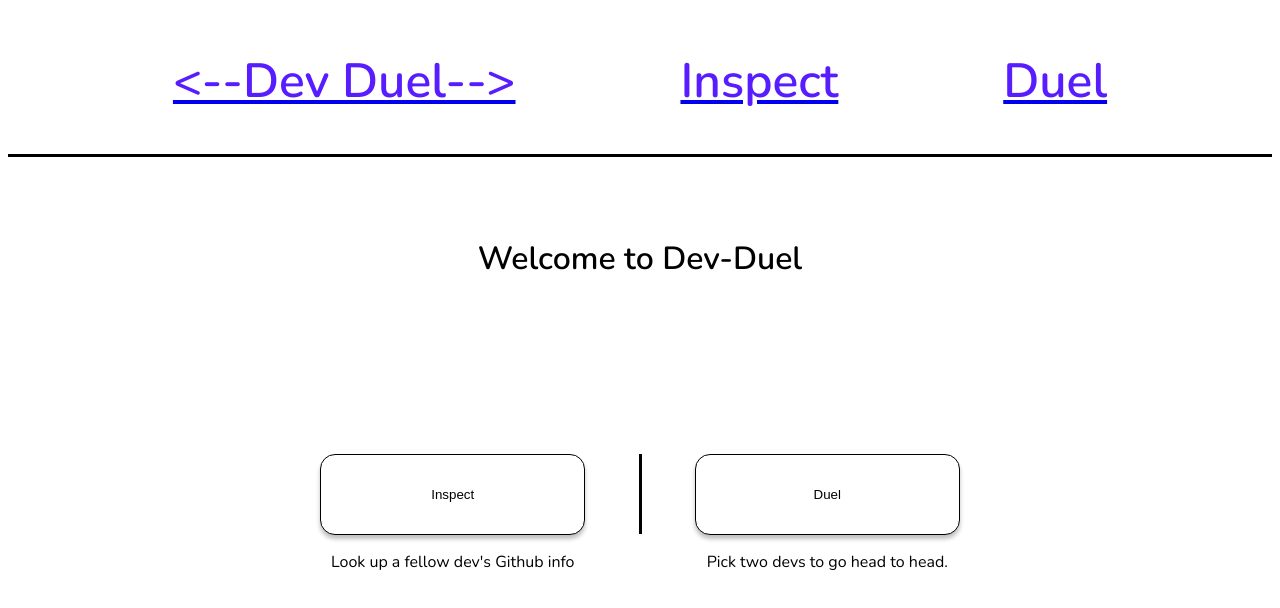
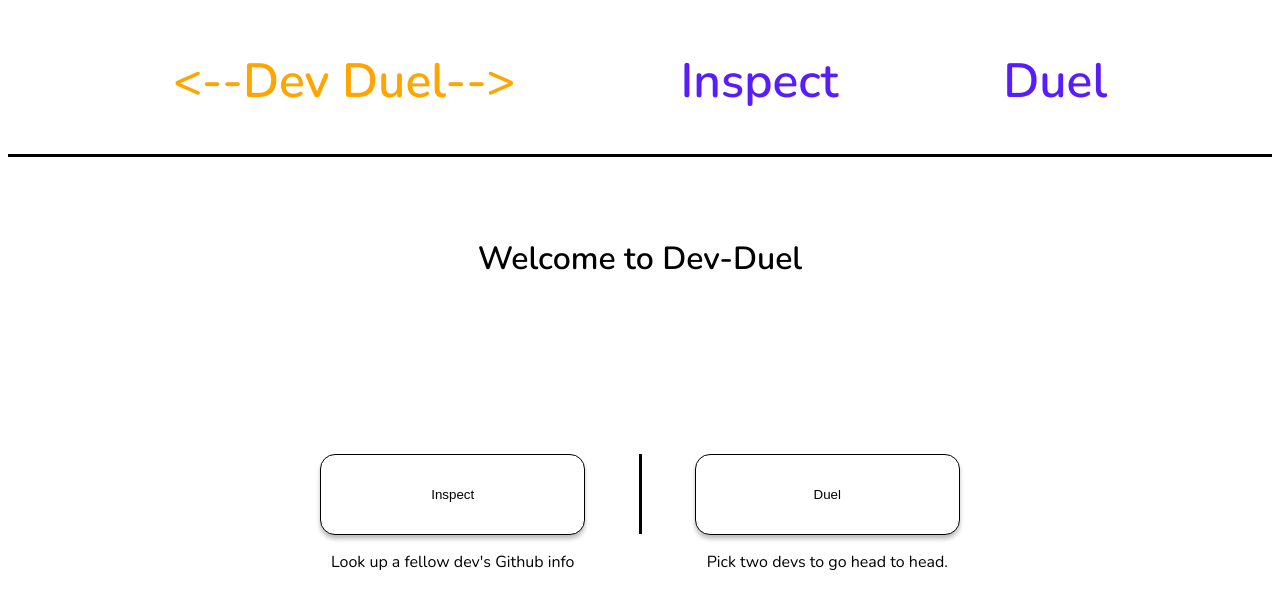
Before and after one commit to chrisfrick/dev-duel, an Angular app in the folder client/: page / in a window 1280 px wide. Shown: the top 608 px of the page. Built offline with nearby package versions, Linux system fonts and the light colour scheme.

Commit message:
add nav bar highlight to active route

```diff
--- a/client/src/app/Components/navbar/navbar.component.css
+++ b/client/src/app/Components/navbar/navbar.component.css
@@ -1,8 +1,18 @@
 .link {
-font-family: 'Nunito';
-font-style: normal;
-font-weight: 700;
-font-size: 48px;
-text-align: center;
-color: #581DFF;
+  font-family: "Nunito";
+  font-style: normal;
+  font-weight: 700;
+  font-size: 48px;
+  text-align: center;
+  color: #581dff;
 }
+
+a,
+a:visited {
+  color: black;
+  text-decoration: none;
+}
+
+.active h1 {
+  color: orange;
+}
--- a/client/src/app/Components/navbar/navbar.component.html
+++ b/client/src/app/Components/navbar/navbar.component.html
@@ -7,7 +7,14 @@
     border-bottom: 3px solid black;
   "
 >
-  <a routerLink="/"><h1 class="link"><--Dev Duel--></h1></a>
-  <a routerLink="/inspect"><h1 class="link">Inspect</h1></a>
-  <a routerLink="/duel"><h1 class="link">Duel</h1></a>
+  <a
+    routerLink="/"
+    routerLinkActive="active"
+    [routerLinkActiveOptions]="{ exact: true }"
+    ><h1 class="link"><--Dev Duel--></h1></a
+  >
+  <a routerLink="/inspect" routerLinkActive="active"
+    ><h1 class="link">Inspect</h1></a
+  >
+  <a routerLink="/duel" routerLinkActive="active"><h1 class="link">Duel</h1></a>
 </nav>
```
